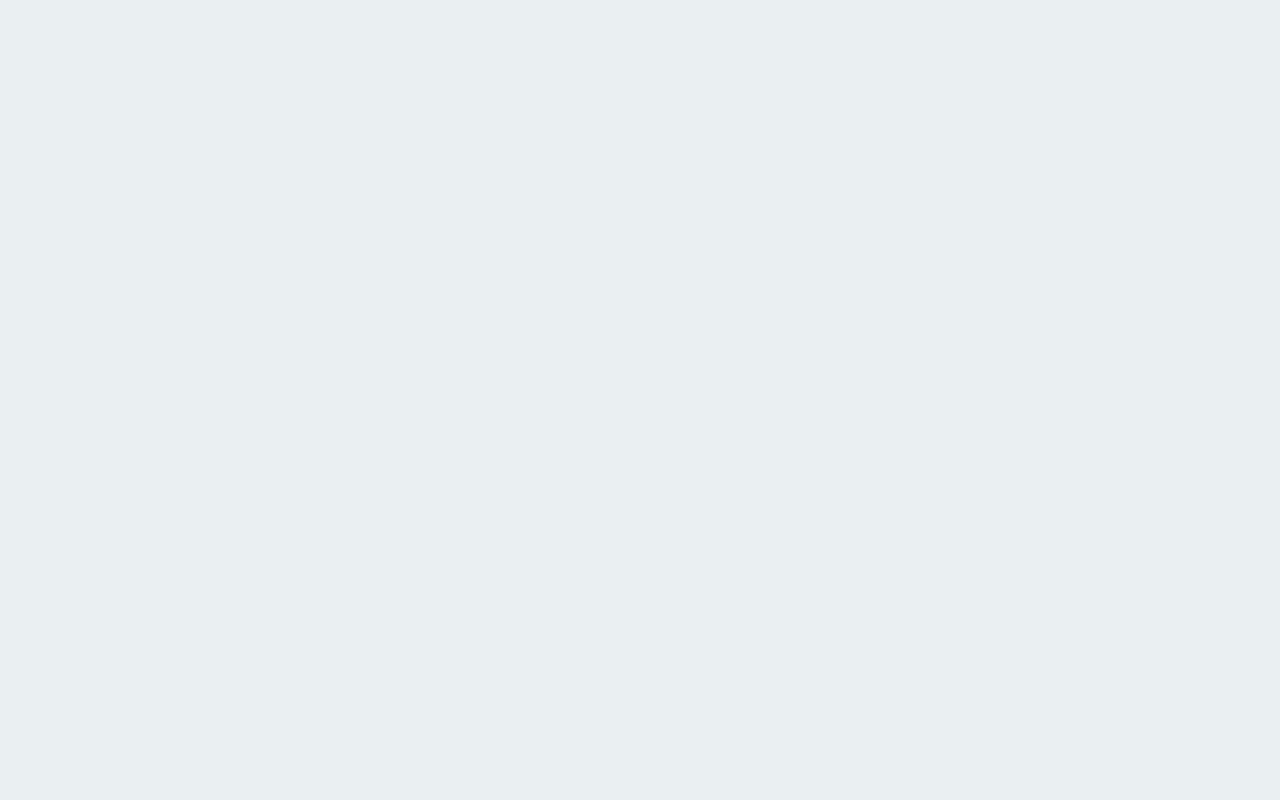
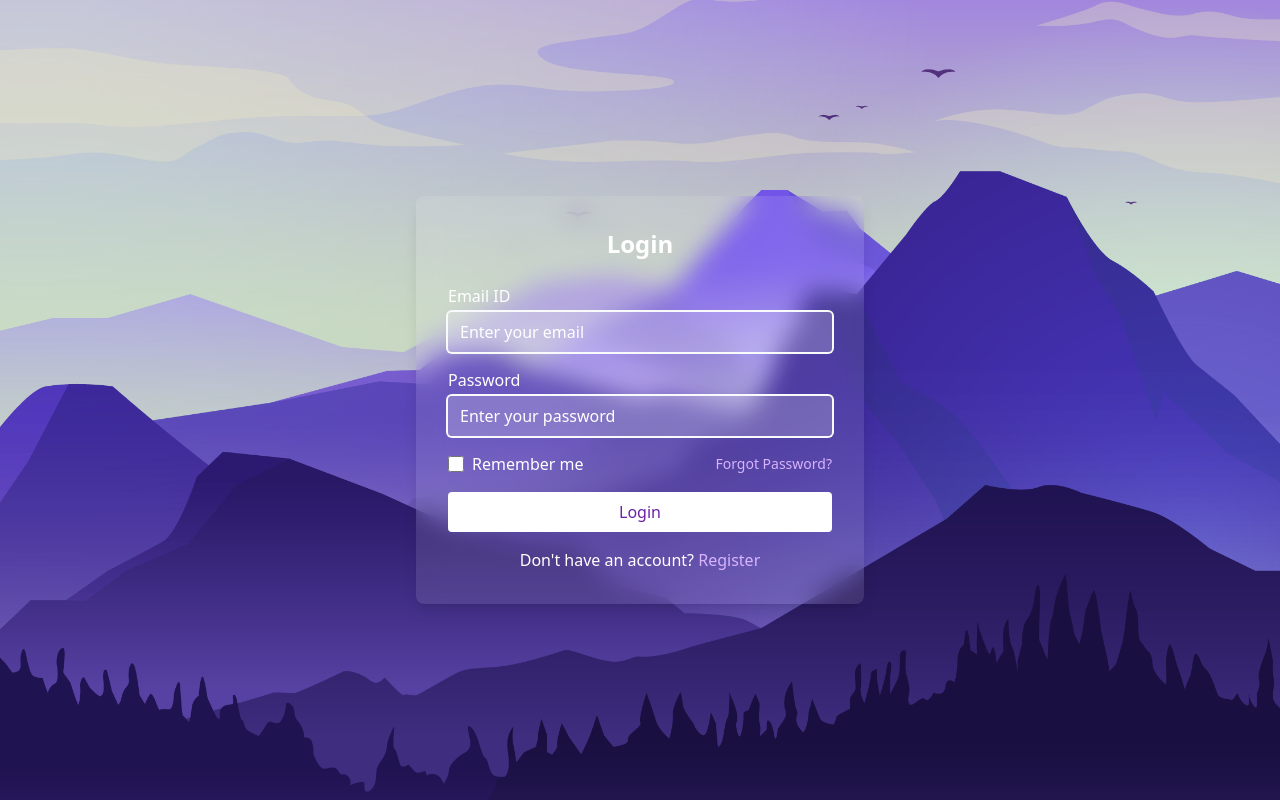
Before and after one commit to coderamit01/React-Post-Project, a React (Vite) app: page /signin in a window 1280 px wide. Before the commit this address had no page. Built offline with nearby package versions, Linux system fonts and the light colour scheme.

Commit message:
add signIn page

```diff
--- a/src/App.jsx
+++ b/src/App.jsx
@@ -2,6 +2,7 @@ import React from "react";
 import Home from "./Components/Home/Home";
 import { BrowserRouter as Router, Routes, Route } from "react-router-dom";
 import PostDetails from "./Components/PostDetails/PostDetails";
+import SignIn from "./Components/SignUp/SignIn";
 
 function App() {
   return (
@@ -10,6 +11,7 @@ function App() {
         <Route exact path="/" element={<Home />} />
         <Route path="/home" element={<Home />} />
         <Route path="/post/:postId" element={<PostDetails />} />
+        <Route path="/signin" element={<SignIn />} />
       </Routes>
     </Router>
   );
--- /dev/null
+++ b/src/Components/SignUp/SignIn.jsx
@@ -0,0 +1,72 @@
+import React from "react";
+import LoginbgImg from "../../assets/login-bg.png";
+
+const SignIn = () => {
+  return (
+    <div>
+      <div
+        className="bg-cover bg-no-repeat bg-center min-h-screen flex items-center justify-center px-3"
+        style={{ backgroundImage: `url(${LoginbgImg})` }}
+      >
+        <div className="bg-white bg-opacity-10 backdrop-blur-md rounded-lg p-8 shadow-lg w-full max-w-md">
+          <h2 className="text-center text-white text-2xl font-semibold mb-6">
+            Login
+          </h2>
+          <form>
+            <div className="mb-4">
+              <label for="email" className="block text-white mb-1">
+                Email ID
+              </label>
+              <input
+                type="email"
+                id="email"
+                className="w-full px-3 py-2 rounded bg-white bg-opacity-20 text-white border-none ring-2 ring-slate-50 placeholder-white focus:outline-none focus:ring-2 focus:ring-purple-500"
+                placeholder="Enter your email"
+              />
+            </div>
+            <div className="mb-4">
+              <label for="password" className="block text-white mb-1">
+                Password
+              </label>
+              <input
+                type="password"
+                id="password"
+                className="w-full px-3 py-2 rounded bg-white bg-opacity-20 text-white border-none ring-2 ring-slate-50 placeholder-white focus:outline-none focus:ring-2 focus:ring-purple-500"
+                placeholder="Enter your password"
+              />
+            </div>
+            <div className="flex items-center justify-between mb-4">
+              <label className="flex items-center text-white">
+                <input
+                  type="checkbox"
+                  className="form-checkbox h-4 w-4 text-purple-600"
+                />
+                <span className="ml-2">Remember me</span>
+              </label>
+              <a
+                href="#"
+                className="text-sm text-purple-300 hover:text-purple-100"
+              >
+                Forgot Password?
+              </a>
+            </div>
+            <button
+              type="submit"
+              className="w-full py-2 bg-white text-purple-800 rounded "
+            >
+              Login
+            </button>
+            <p className="text-center text-white mt-4">
+              Don't have an account?{" "}
+              <a href="#" className="text-purple-300 hover:text-purple-100">
+                Register
+              </a>
+            </p>
+          </form>
+        </div>
+      </div>
+    </div>
+  );
+};
+
+export default SignIn;
```
Also changed, not shown: src/assets/login-bg.png (added).
